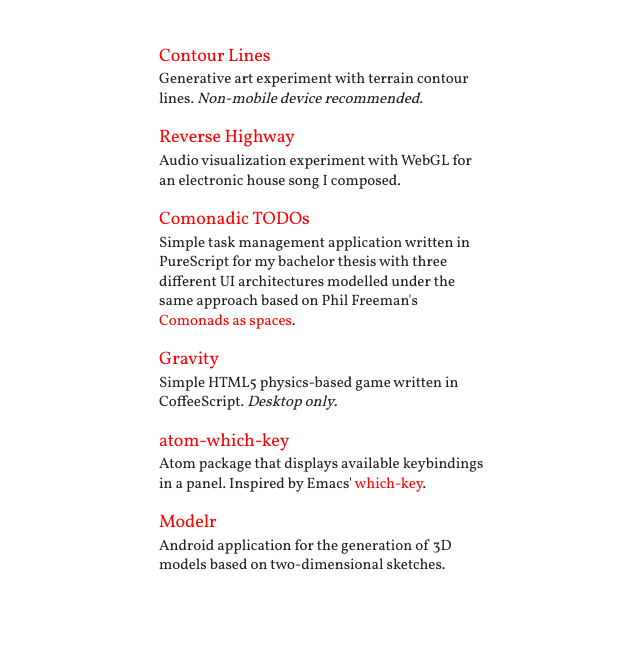
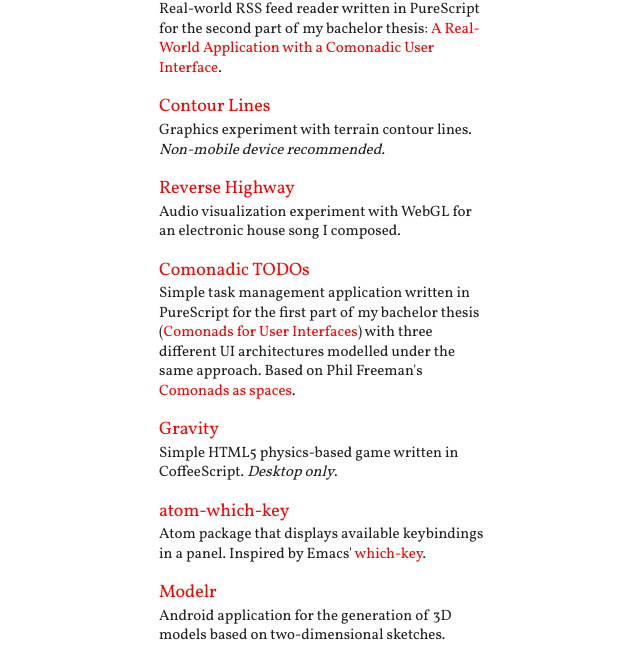
Before and after one commit to arthurxavierx/arthurxavierx.github.io, a website: page portfolio.html in a window 1280 px wide. Shown: the part 143-807 px from the top of the page, without its empty margins (316-956 px from the left). Drawn offline with Linux system fonts and the light colour scheme.

Commit message:
Add second part of bachelor thesis

```diff
--- a/portfolio.html
+++ b/portfolio.html
@@ -27,8 +27,16 @@
       <ul class="no-bullet">
 
         <li>
+          <h4><a href="//github.com/arthurxavierx/purescript-comonad-rss">CoRSS</a></h4>
+          <p>
+            Real-world RSS feed reader written in PureScript for the second part of
+            my bachelor thesis: <a href="https://github.com/arthurxavierx/purescript-comonad-rss/raw/master/RealWorldAppComonadicUI.pdf">A Real-World Application with a Comonadic User Interface</a>.
+          </p>
+        </li>
+
+        <li>
           <h4><a href="//arthurxavierx.github.io/contour-lines">Contour Lines</a></h4>
-          <p>Generative art experiment with terrain contour lines. <em>Non-mobile device recommended.</em></p>
+          <p>Graphics experiment with terrain contour lines. <em>Non-mobile device recommended.</em></p>
         </li>
 
         <li>
@@ -39,9 +47,10 @@
         <li>
           <h4><a href="//github.com/arthurxavierx/purescript-comonad-ui-todos">Comonadic TODOs</a></h4>
           <p>
-            Simple task management application written in PureScript for my bachelor
-            thesis with three different UI architectures modelled under the same approach
-            based on Phil Freeman's <a href="//blog.functorial.com/posts/2016-08-07-Comonads-As-Spaces.html">Comonads as spaces</a>.
+            Simple task management application written in PureScript for the first part of my bachelor
+            thesis (<a href="https://github.com/arthurxavierx/purescript-comonad-ui-todos/raw/master/ComonadsForUIs.pdf">Comonads for User Interfaces</a>)
+            with three different UI architectures modelled under the same approach.
+            Based on Phil Freeman's <a href="//blog.functorial.com/posts/2016-08-07-Comonads-As-Spaces.html">Comonads as spaces</a>.
           </p>
         </li>
 
```
Also changed, not shown: 1 other file.
